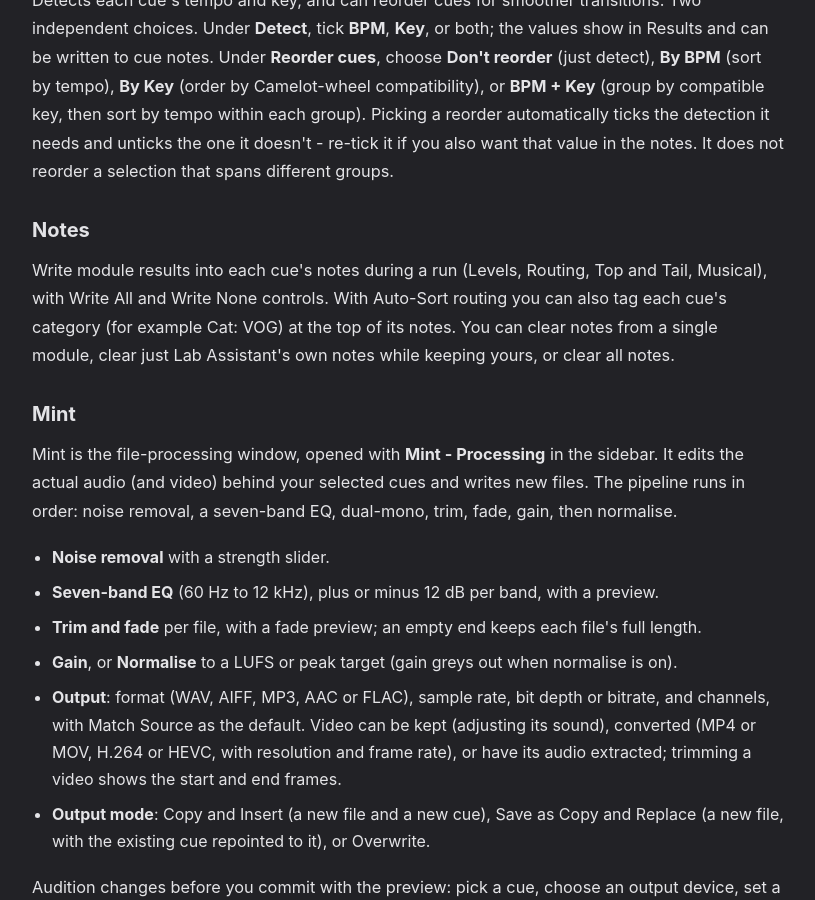
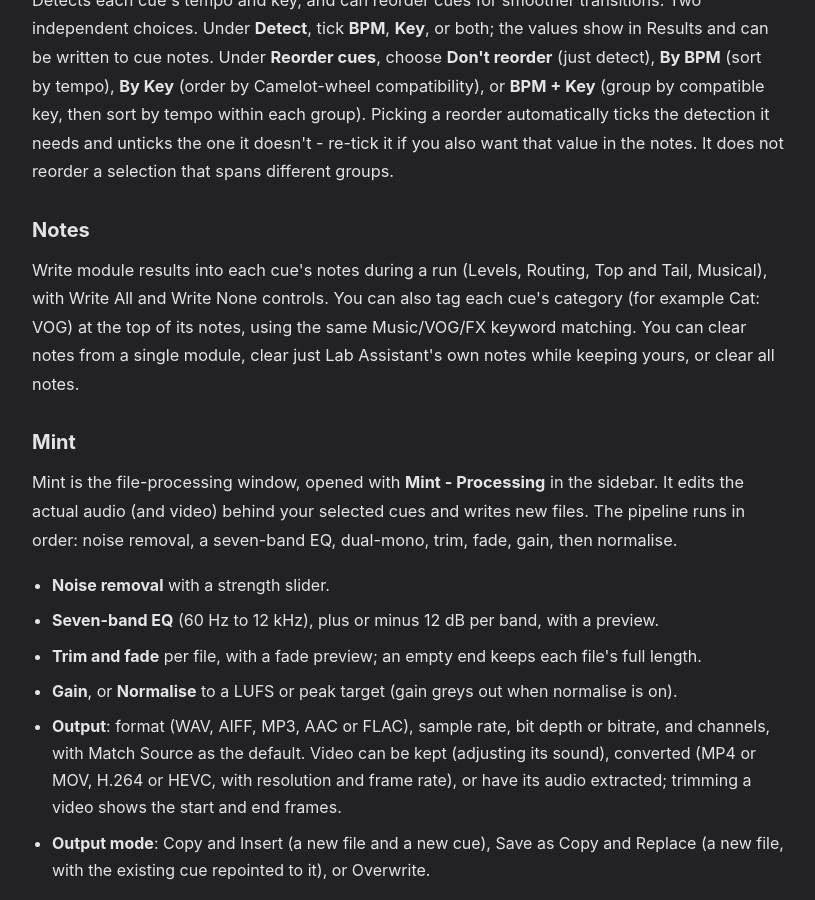
Before and after one commit to BSKapps/bskapps.github.io, a Jekyll site: the page built from articles/lab-assistant-guide/index.html, in a window 1280 px wide and 900 px high, scrolled down 2932 px. Shown: the whole window, without its empty margins (232-1047 px from the left). Built offline with Jekyll 4.4.1, drawn with Linux system fonts in a browser that asks for light colours.

Commit message:
LA guide: category note does not depend on Auto-Sort routing

```diff
--- a/_data/guides/lab-assistant-guide.json
+++ b/_data/guides/lab-assistant-guide.json
@@ -71,7 +71,7 @@
       { "type": "paragraph", "text": "Detects each cue's tempo and key, and can reorder cues for smoother transitions. Two independent choices. Under **Detect**, tick **BPM**, **Key**, or both; the values show in Results and can be written to cue notes. Under **Reorder cues**, choose **Don't reorder** (just detect), **By BPM** (sort by tempo), **By Key** (order by Camelot-wheel compatibility), or **BPM + Key** (group by compatible key, then sort by tempo within each group). Picking a reorder automatically ticks the detection it needs and unticks the one it doesn't - re-tick it if you also want that value in the notes. It does not reorder a selection that spans different groups." }
     ] },
     { "id": "notes", "title": "Notes", "blocks": [
-      { "type": "paragraph", "text": "Write module results into each cue's notes during a run (Levels, Routing, Top and Tail, Musical), with Write All and Write None controls. With Auto-Sort routing you can also tag each cue's category (for example Cat: VOG) at the top of its notes. You can clear notes from a single module, clear just Lab Assistant's own notes while keeping yours, or clear all notes." }
+      { "type": "paragraph", "text": "Write module results into each cue's notes during a run (Levels, Routing, Top and Tail, Musical), with Write All and Write None controls. You can also tag each cue's category (for example Cat: VOG) at the top of its notes, using the same Music/VOG/FX keyword matching. You can clear notes from a single module, clear just Lab Assistant's own notes while keeping yours, or clear all notes." }
     ] },
     { "id": "mint", "title": "Mint", "blocks": [
       { "type": "paragraph", "text": "Mint is the file-processing window, opened with **Mint - Processing** in the sidebar. It edits the actual audio (and video) behind your selected cues and writes new files. The pipeline runs in order: noise removal, a seven-band EQ, dual-mono, trim, fade, gain, then normalise." },
```
